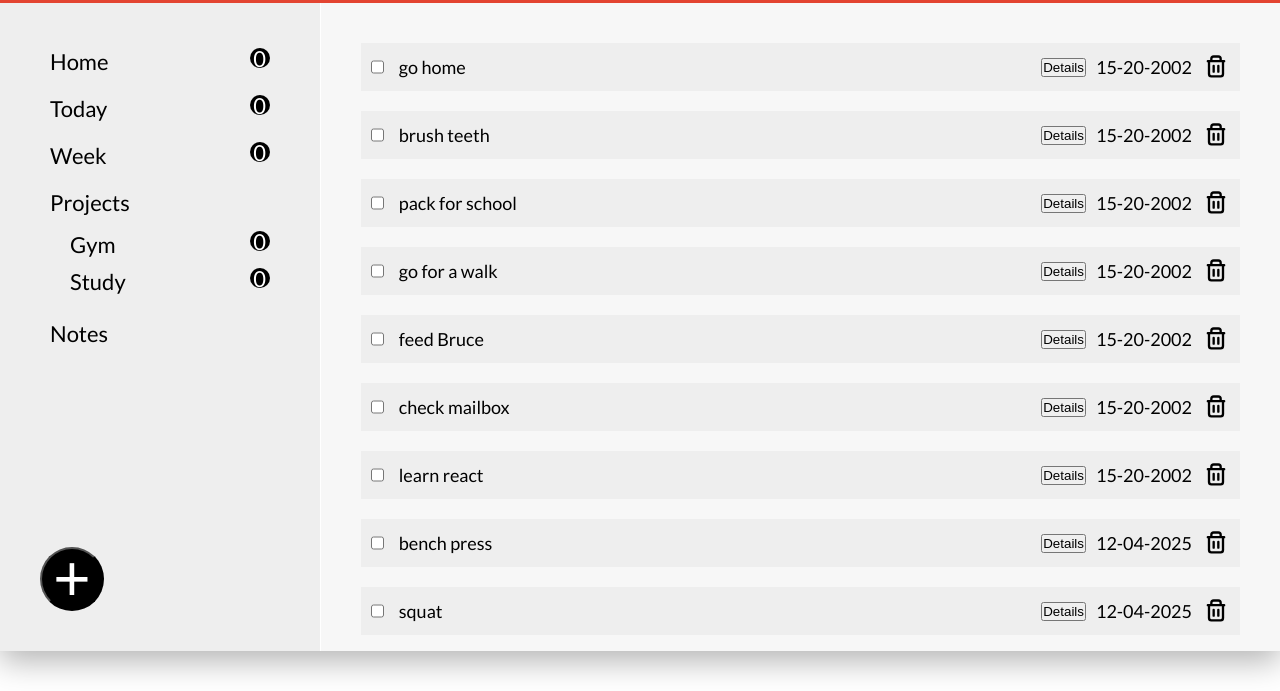
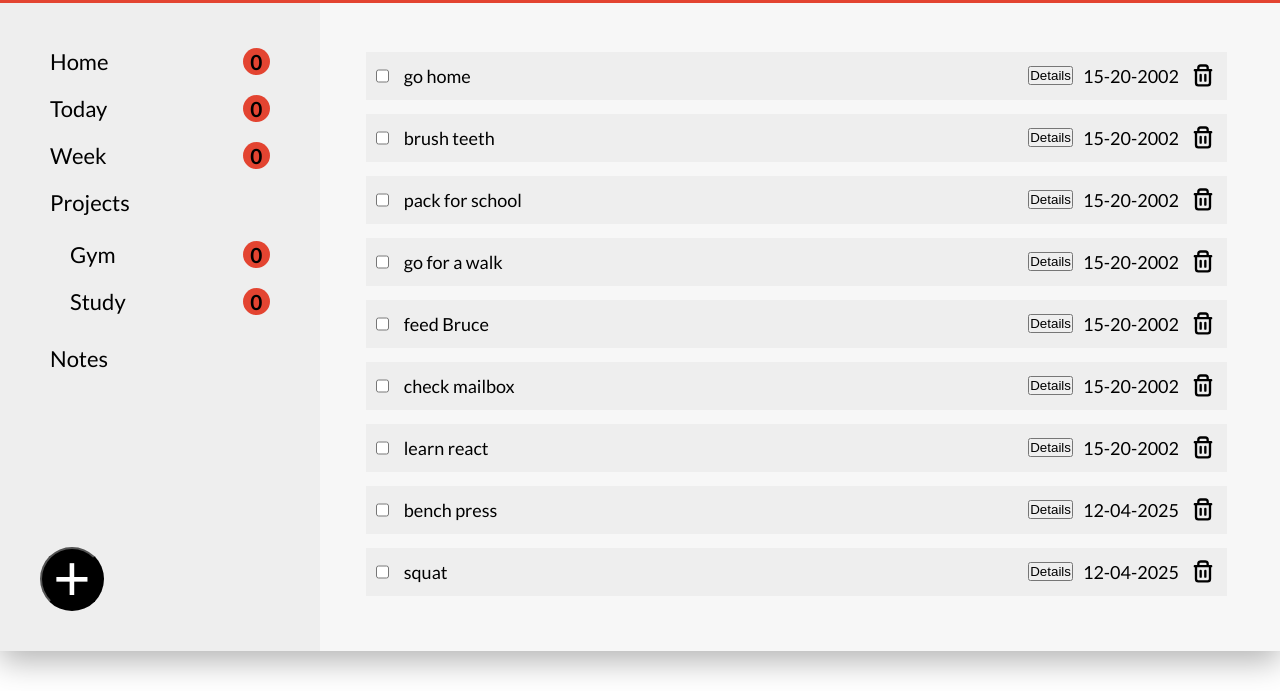
Before and after one commit to daniyxlkhan/todoList, a website built with webpack: page src/template.html in a window 1280 px wide. Shown: the part 109-800 px from the top of the page. Built offline with nearby package versions, Linux system fonts and the light colour scheme; a web font is replaced by a local one.

Commit message:
Add scrollbar styling and content margin for tasks

```diff
--- a/src/dialog.js
+++ b/src/dialog.js
@@ -1,5 +1,6 @@
 const dialogContent = document.querySelector(".dialog-content");
 
+// Displays the form for user to submit projects, todos and notes when "+" button is clicked
 function dialogPopUp() {
     const showButton = document.querySelector(".new-todo");
     const dialog = document.querySelector("dialog");
--- a/src/index.js
+++ b/src/index.js
@@ -2,6 +2,9 @@ import styles from "./style.css"
 import { showAllProjectTodos } from "./todo";
 import { dialogTabSwitch, dialogPopUp } from "./dialog";
 import { projectSwitch } from "./project";
+import {selectedProjectStyle} from "./styling";
+
+selectedProjectStyle();
 
 dialogPopUp();
 dialogTabSwitch();
--- a/src/project.js
+++ b/src/project.js
@@ -17,11 +17,13 @@ const Projects = {
     ],
 };
 
+// Creates a project inside the Projects array and adds it the DOM
 function createProject(title) {
     Projects[title] = [];
     addProjectToDOM(title);
 }
 
+// Displays all the dynamically added projects on the DOM
 function addProjectToDOM(title) {
     const projectsList = document.querySelector(".projects");
 
@@ -42,6 +44,7 @@ function addProjectToDOM(title) {
     projectsList.appendChild(projectItem);
 }
 
+// When the user switches between projects, this displays the content of each project
 function projectSwitch() {
     document.querySelector(".nav").addEventListener("click", (event) => {
         // when user clicks anything inside nav it "navItem" becomes the closet item either be a dynamically added project-item or hard coded nav-item
@@ -60,7 +63,7 @@ function projectSwitch() {
     });
 }
 
-
+// Just creates some dynamic projects as dummy data
 function createDummyDataForProjects() {
     createProject("Gym");
     const tempTodo1 = todo("bench press", "275 lbs", "12-04-2025", "low", 7);
--- a/src/style.css
+++ b/src/style.css
@@ -11,6 +11,16 @@
 * {
     margin: 0;
     padding: 0;
+}
+
+::-webkit-scrollbar {
+    width: 8px;
+    height: 8px;
+}
+
+::-webkit-scrollbar-thumb {
+    background-color: var(--title-bar-color);
+    border-radius: 10px;
 }
 
 /* --------------------------------- SELECTORS --------------------------------- */
@@ -37,6 +47,7 @@ ul {
     width: 1320px;
     height: 720px;
     box-shadow: 0px 10px 30px rgba(0, 0, 0, 0.3);
+    background: var(--white);
 }
 
 /* --------------------------------- HEADER --------------------------------- */
@@ -85,11 +96,13 @@ ul {
     display: flex;
     justify-content: center;
     align-items: center;
-    background: black;
-    color: white;
+    background: var(--title-bar-color);
+    color: black;
     border-radius: 50px;
-    height: 20px;
-    width: 20px;
+    font-size: 1.3rem;
+    font-weight: bold;
+    height: 27px;
+    width: 27px;
 }
 
 .new-todo {
@@ -113,7 +126,7 @@ ul {
 .project-section {
     display: flex;
     flex-direction: column;
-    gap: 10px;
+    gap: 15px;
 }
 
 .projects {
@@ -123,9 +136,22 @@ ul {
 .project-item {
     display: flex;
     justify-content: space-between;
-    padding-top: 5px;
-    padding-bottom: 5px;
+    padding-top: 10px;
+    padding-bottom: 10px;
 }
+
+.nav-item:not(.project-section):hover,
+.project-item:hover,
+.selected .project-name {
+    font-weight: bold;
+    transform: scale(1.05);
+    color: var(--title-bar-color);
+}
+
+.selected {
+    transform: scale(1.05);
+}
+
 /* --------------------------------- CONTENT --------------------------------- */
 .content {
     grid-column: 2 / 3;
@@ -133,13 +159,15 @@ ul {
     display: flex;
     flex-direction: column;
     justify-content: flex-start;
-    gap: 20px;
-    padding: 40px;
+    gap: 14px;
+    margin: auto;
+    padding: 0px 45px 0px 45px;
     width: 100%;
-    height: 100%;
+    height: 85%;
     box-sizing: border-box;
     background: var(--white);
-    overflow: auto;
+    scrollbar-gutter: stable;
+    overflow-y: auto;
 }
 
 .task {
--- /dev/null
+++ b/src/styling.js
@@ -0,0 +1,16 @@
+export function selectedProjectStyle() {
+    const navItems = document.querySelectorAll(".nav-item, .project-item");
+
+    navItems.forEach((element) => {
+        element.addEventListener("click", () => {
+            // Check if the clicked element is not the project-section
+            if (!element.classList.contains("project-section")) {
+                // Remove the selected class from all nav-items and project-items
+                document.querySelectorAll(".nav-item, .project-item").forEach(el => el.classList.remove("selected"));
+
+                // Add the selected class to the clicked element
+                element.classList.add("selected");
+            }
+        });
+    });
+}
--- a/src/todo.js
+++ b/src/todo.js
@@ -15,6 +15,7 @@ document.querySelector(".nav").addEventListener("click", (event) => {
     }
 });
 
+// Creates a todo object
 function todo(title, description, dueDate, priority, id) {
     return {
         title,
@@ -25,6 +26,7 @@ function todo(title, description, dueDate, priority, id) {
     };
 }
 
+// Generates a unique todo ID
 const generateTodoId = (function () {
     let id = 12; // Private variable
     return function () {
@@ -43,6 +45,7 @@ function createTodo(title, description, dueDate, priority) {
     }
 }
 
+// Removes a todo from a project given the todo's ID
 function removeTodo(id) {
     Object.keys(Projects).forEach(projectKey => {
         Projects[projectKey] = Projects[projectKey].filter(todo => todo.id !== id);
```
